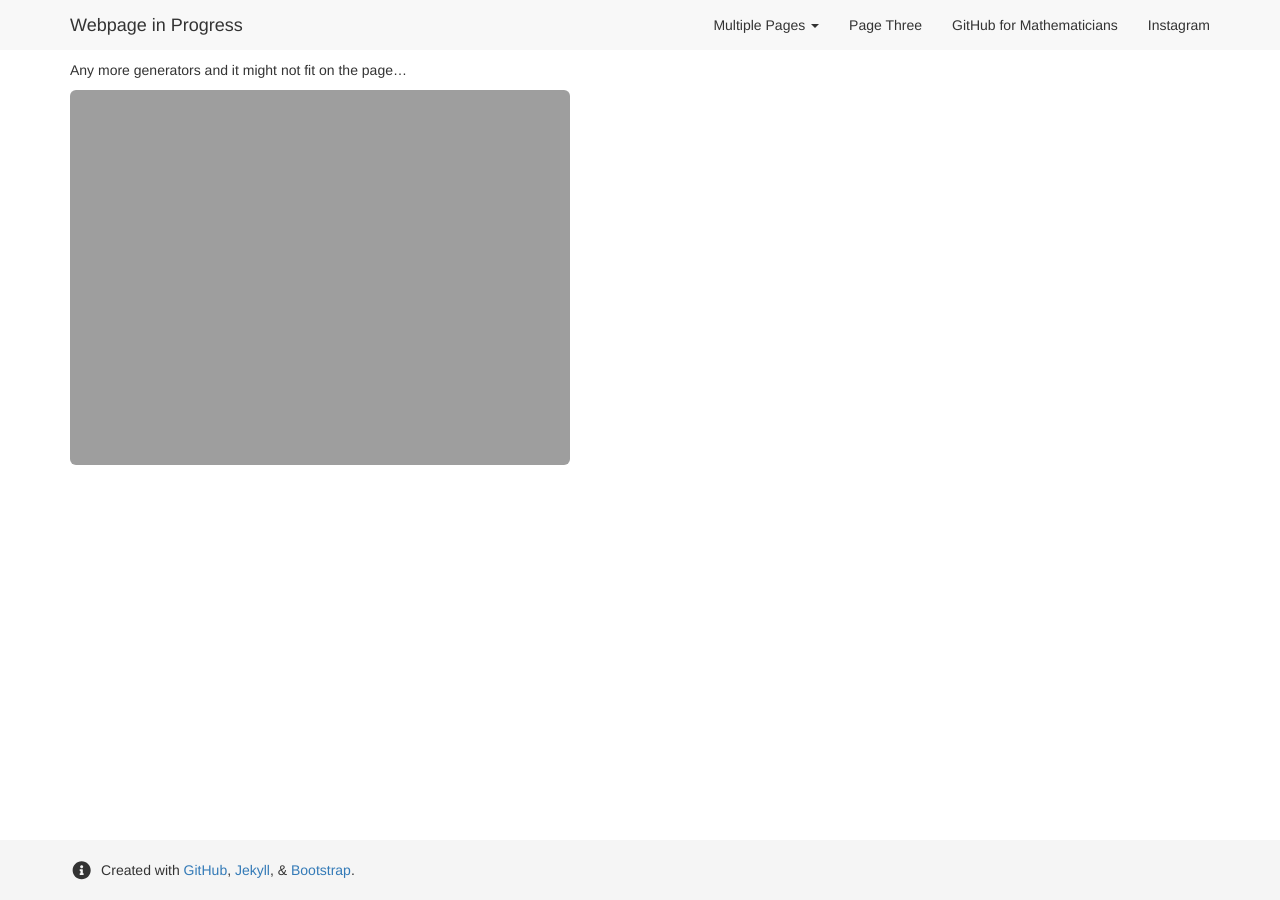
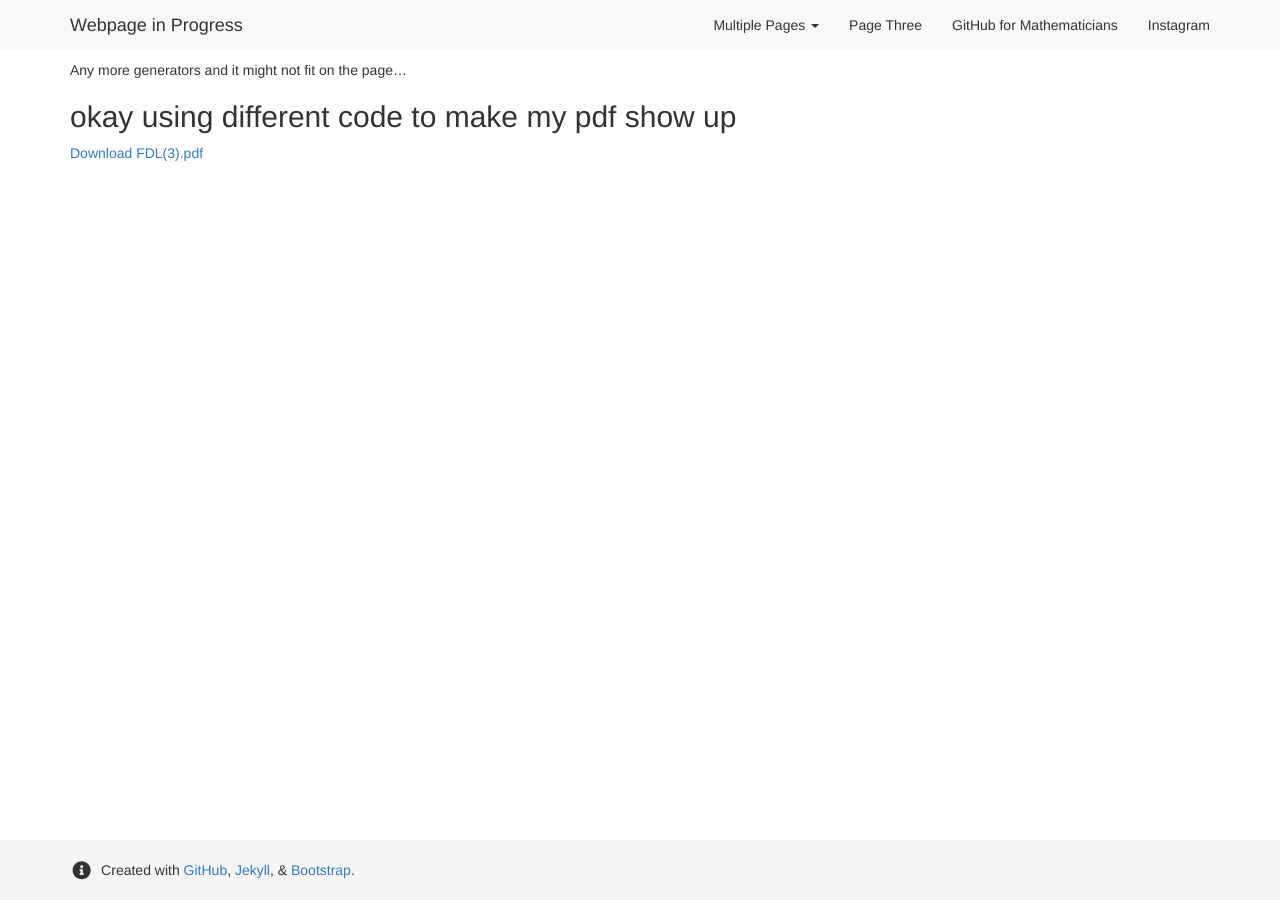
Before and after one commit to archim6/PD_Website, a Jekyll site: the page built from page2.md, in a window 1280 px wide. Built offline with Jekyll 4.4.1, drawn with Linux system fonts in a browser that asks for light colours; nearby versions of some CDN libraries.

Commit message:
Img.trying again 4A

```diff
--- a/page2.md
+++ b/page2.md
@@ -6,7 +6,15 @@ layout: default
 
 Any more generators and it might not fit on the page...
 
-<img src="{{ site.baseurl }}/images/FDL(3).pdf" class="img-responsive img-rounded" img style="margin-bottom: 10px" width='500' />
+
+## okay using different code to make my pdf show up ##
+
+<object data="{{ site.baseurl }}/images/FDL(3).pdf" type="application/pdf" width="100%" height="500px">
+    <!-- Fallback content if the browser cannot display the PDF directly -->
+    <a href="{{ site.baseurl }}/images/FDL(3).pdf">Download FDL(3).pdf</a>
+</object>
+
+<!-- <img src="{{ site.baseurl }}/images/FDL(3).pdf" class="img-responsive img-rounded" img style="margin-bottom: 10px" width='500' /> -->
 
 <!-- <i class="fas fa-camera fa-lg"></i>&nbsp; Photo by <a href="https://www.ultramtb.net/about-kurt-refsnider.html#/" target="_blank">Kurt Refsnider</a>
 
```
